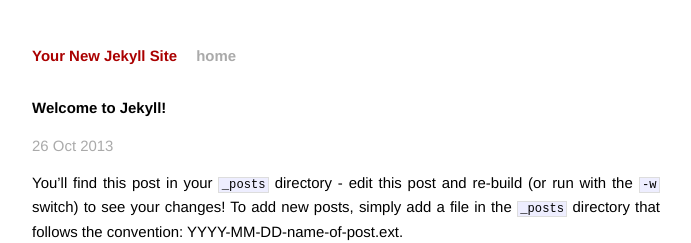
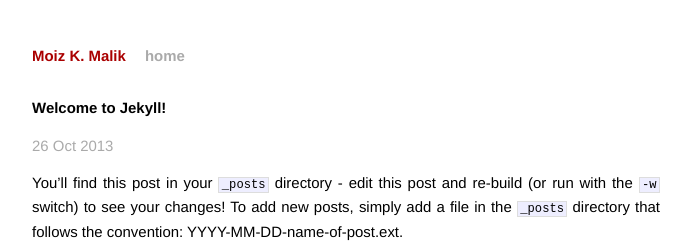
Before and after one commit to moizk/blog, a Jekyll site: the page built from _posts/2013-10-26-welcome-to-jekyll.markdown, in a window 1280 px wide. Shown: the top 243 px of the page, without its empty margins (294-985 px from the left). Built offline with Jekyll 4.4.1, drawn with Linux system fonts in a browser that asks for light colours; Markdown is read by kramdown in place of the engine named in the settings.

Commit message:
update css and name

```diff
--- a/_config.yml
+++ b/_config.yml
@@ -1,4 +1,4 @@
-name: Your New Jekyll Site
+name: Moiz K. Malik
 markdown: redcarpet
 pygments: true
 baseurl: /blog
--- a/_layouts/default.html
+++ b/_layouts/default.html
@@ -7,10 +7,10 @@
         <meta name="viewport" content="width=device-width">
 
         <!-- syntax highlighting CSS -->
-        <link rel="stylesheet" href="/css/syntax.css">
+        <link rel="stylesheet" href="{{ site.baseurl}}/css/syntax.css">
 
         <!-- Custom CSS -->
-        <link rel="stylesheet" href="/css/main.css">
+        <link rel="stylesheet" href="{{ site.baseurl}}/css/main.css">
 
     </head>
     <body>
--- a/index.html
+++ b/index.html
@@ -1,6 +1,6 @@
 ---
 layout: default
-title: Your New Jekyll Site
+title: Moiz K. Malik
 ---
 
 
```
